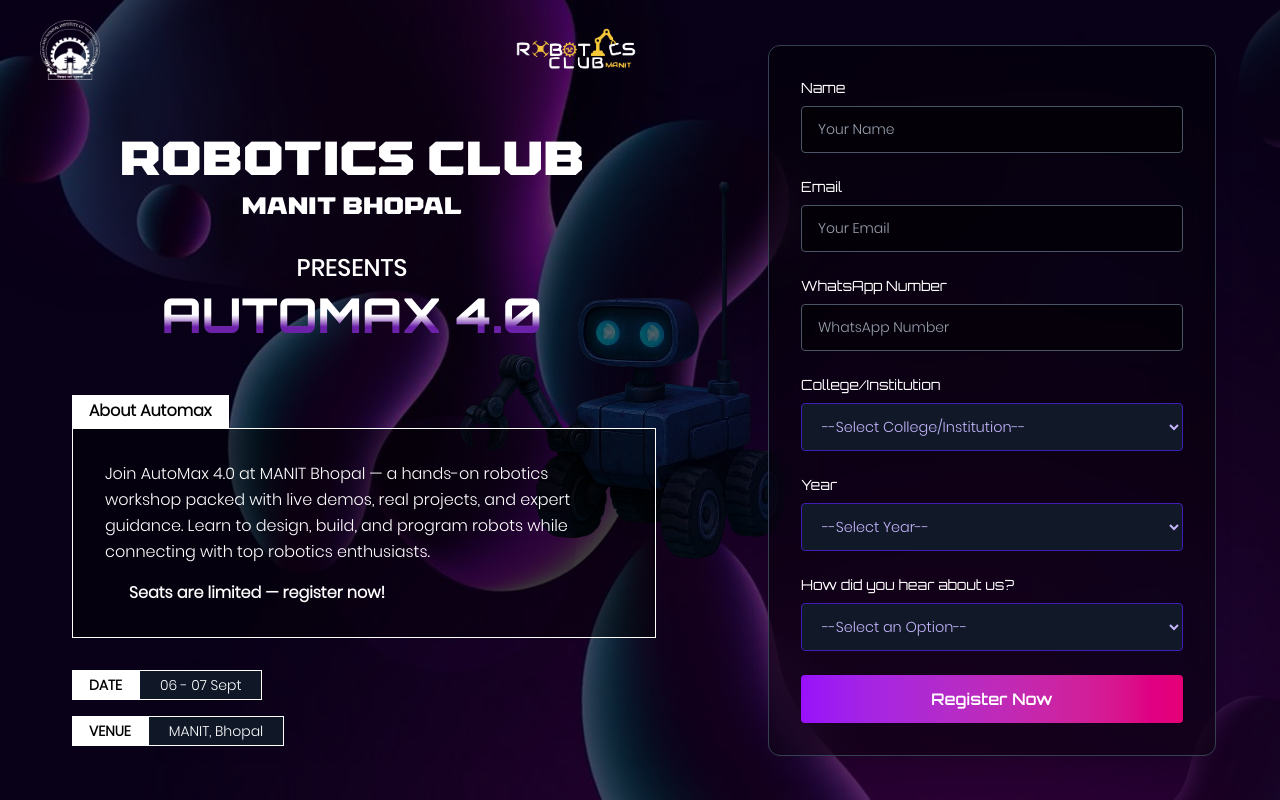
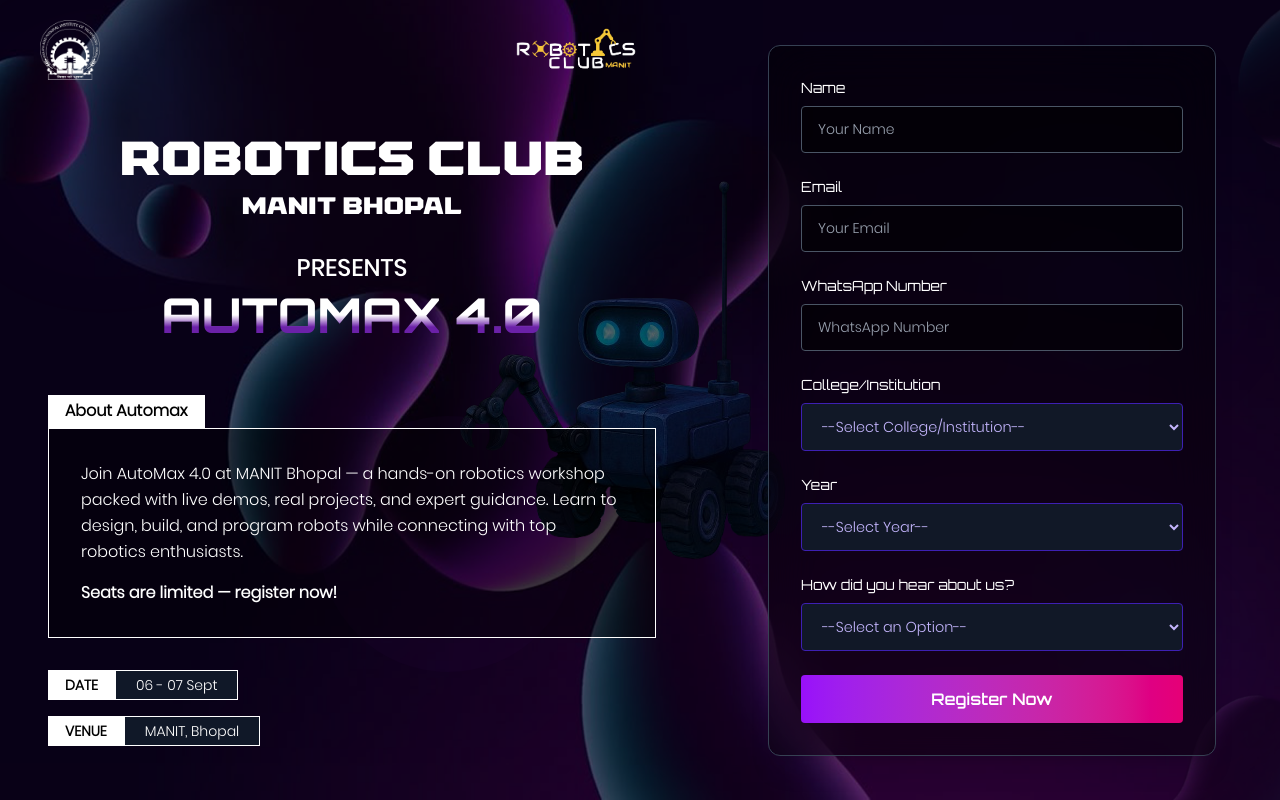
Before and after one commit to anupam-dwivedi06/Robotics-form, a Next.js app: page / in a window 1280 px wide. Built offline with nearby package versions, Linux system fonts and the light colour scheme.

Commit message:
minute changes

```diff
--- a/src/app/page.jsx
+++ b/src/app/page.jsx
@@ -148,7 +148,7 @@
             </div>
 
             <div className="text-center lg:text-left">
-              <h1 className="text-white text-2xl md:text-5xl justify-center gap-5 px-6 text-center font-monsterbeast font-medium mt-20  mb-2">ROBOTICS CLUB</h1>
+              <h1 className="text-white text-2xl md:text-5xl justify-center gap-5 px-6 text-center font-monsterbeast font-medium mt-20   mb-2">ROBOTICS CLUB</h1>
               <h2 className="text-white text-lg md:text-2xl font-monsterbeast justify-center gap-5 px-6 text-center mt-0 font-medium mb-6 md:mb-8">MANIT BHOPAL</h2>
 
               <div className="mb-6">
@@ -159,23 +159,23 @@
               </div>
             </div>
           </div>
-          <div className="bg-white text-black px-4 py-1 font-bold   w-fit poppins-light text-xl border2 md:ml-6 ">About Automax</div>
-          <div className="mb-6 md:mb-8 bg-black/40 border border-white/30 p-5 md:p-8  border2 max-w-160 md:ml-6">
+          <div className="bg-white text-black px-4 py-1 font-bold   w-fit poppins-light text-xl border2  ">About Automax</div>
+          <div className="mb-6 md:mb-8 bg-black/40 border border-white/30 p-5 md:p-8  border2 max-w-160 ">
 
             <p className="text-white text-sm md:text-base leading-relaxed poppins-light   ">
               Join AutoMax 4.0 at MANIT Bhopal — a hands-on robotics workshop packed with live demos, real projects, and expert guidance. Learn to design, build, and program robots while connecting with top robotics enthusiasts.
             </p>
-            <p className="text-white text-sm md:text-base mt-4 font-semibold poppins-light md:ml-6 ">
+            <p className="text-white text-sm md:text-base mt-4 font-semibold poppins-light  ">
               Seats are limited — register now!
             </p>
           </div>
 
           <div className="space-y-4 mb-6 lg:mb-0 text-white">
-            <div className="flex flex-col sm:flex-row sm:items-center gap-2 sm:gap-0 md:ml-6 ">
+            <div className="flex flex-col sm:flex-row sm:items-center gap-2 sm:gap-0 ">
               <div className="bg-white text-black px-4 py-1 font-bold text-sm  w-fit poppins-light border2  ">DATE</div>
               <div className="bg-gray-900 px-5 py-1  text-sm poppins-light border2  ">06 - 07 Sept</div>
             </div>
-            <div className="flex flex-col sm:flex-row sm:items-center gap-2 sm:gap-0 md:ml-6 ">
+            <div className="flex flex-col sm:flex-row sm:items-center gap-2 sm:gap-0  ">
               <div className="bg-white text-black px-4 py-1 font-bold text-sm  w-fit poppins-light border2  ">VENUE</div>
               <div className="bg-gray-900 px-5 py-1 text-sm poppins-light border2  ">MANIT, Bhopal</div>
             </div>
```
